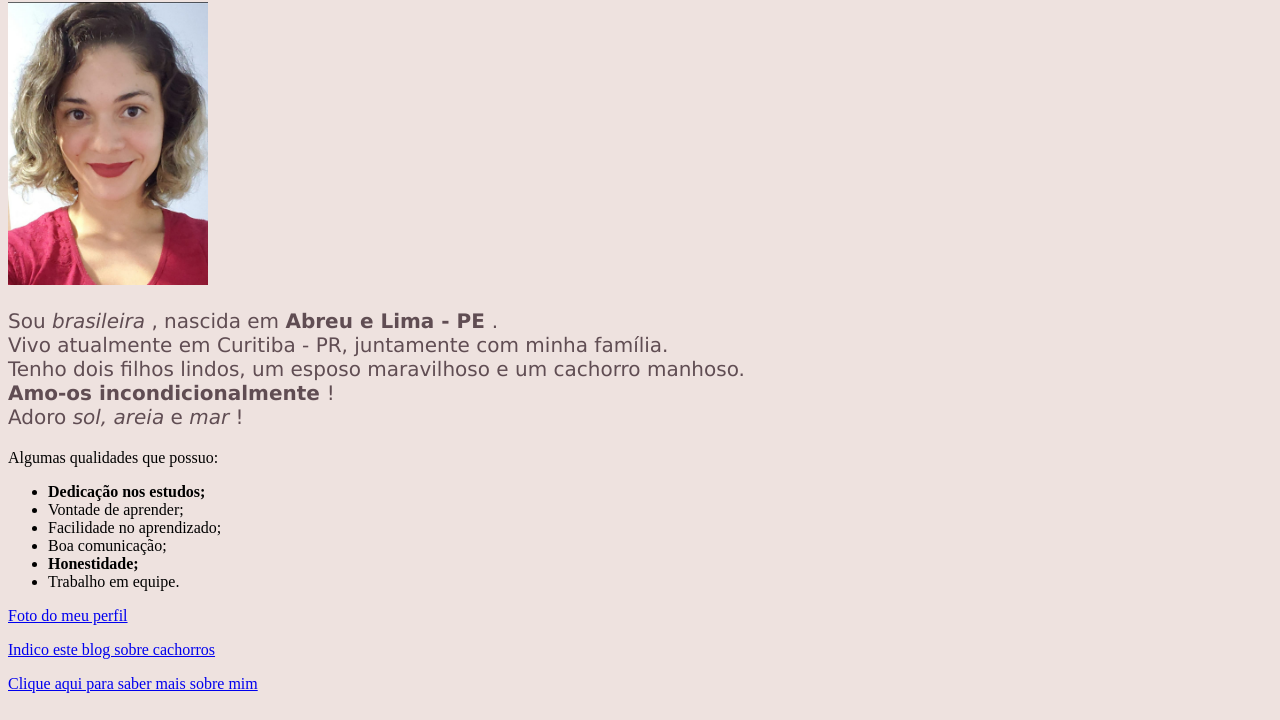
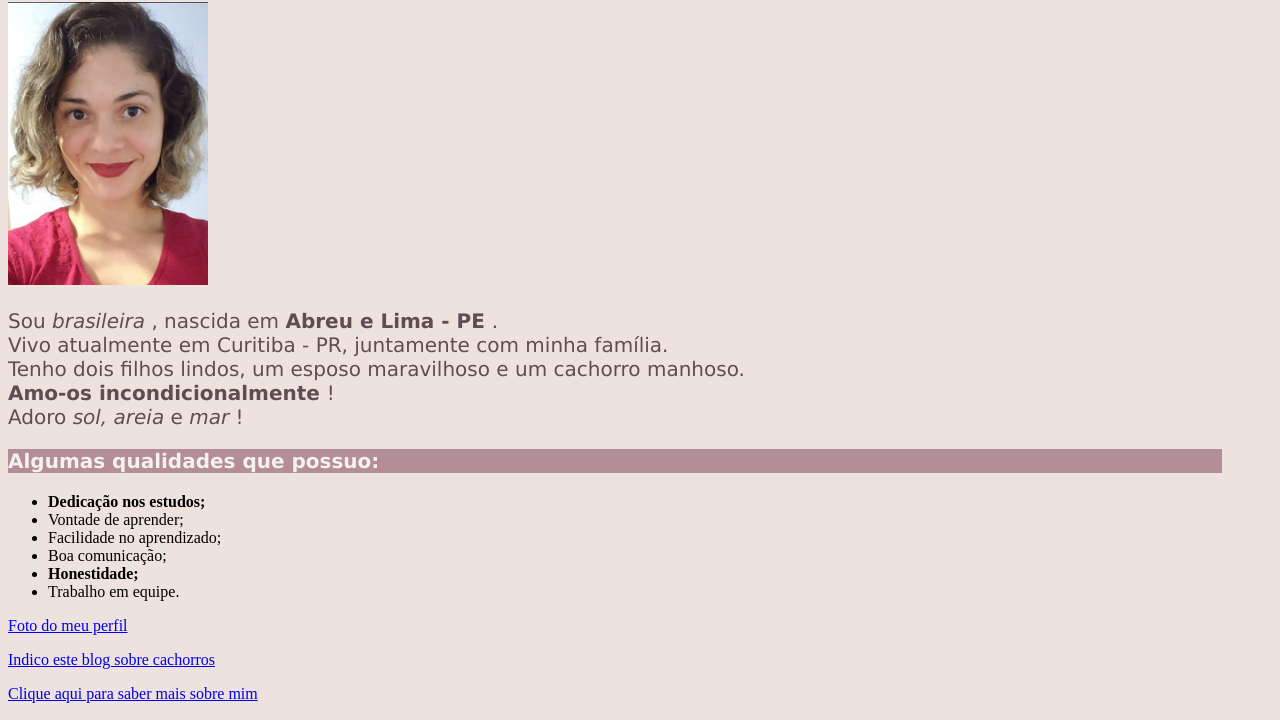
Before and after one commit to pbeltrao/pbeltrao.github.io, a plain HTML site: page index.html in a window 1280 px wide. Shown: the part 80-800 px from the top of the page. Drawn offline with Linux system fonts and the light colour scheme.

Commit message:
Add cor em: background; fonte: cor e espessura

```diff
--- a/index.html
+++ b/index.html
@@ -19,6 +19,14 @@
                 font-family: Verdana, Geneva, Tahoma, sans-serif;
                 font-size: 20px;
             }
+            .qualidades {
+                margin-right: 50px;
+                background-color: #b38d97;
+                font-family: 'Lucida Sans', 'Lucida Sans Regular', 'Lucida Grande', 'Lucida Sans Unicode', Geneva, Verdana, sans-serif;
+                font-size: 20px;
+                color: #f5f1ed;
+                font-weight: bold;
+            }
         </style>
 
     </head>
@@ -35,7 +43,7 @@
         </p>
 
 
-        <p> Algumas qualidades que possuo:
+        <p class="qualidades"> Algumas qualidades que possuo:
 
         </p>
         <ul>
```
